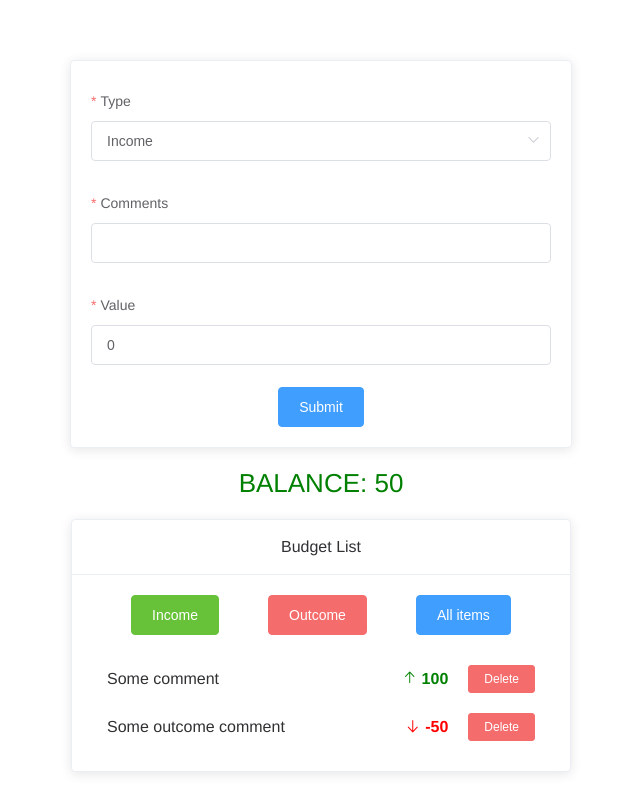
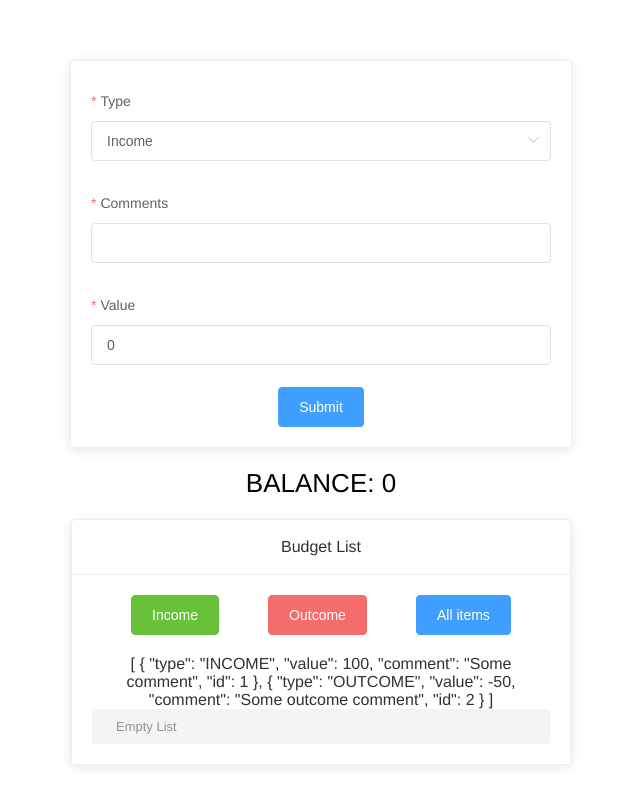
Before and after one commit to IvanNever/vue-budget-app, a Vue app: page / in a window 1280 px wide. Shown: the whole page, without its empty margins (319-959 px from the left). Built offline with nearby package versions, Linux system fonts and the light colour scheme.

Commit message:
include store in component

```diff
--- a/src/App.vue
+++ b/src/App.vue
@@ -20,18 +20,18 @@ export default {
   },
   data: () => ({
     list: {
-      1: {
-        type: 'INCOME',
-        value: 100,
-        comment: 'Some comment',
-        id: 1,
-      },
-      2: {
-        type: 'OUTCOME',
-        value: -50,
-        comment: 'Some outcome comment',
-        id: 2,
-      },
+      // 1: {
+      //   type: 'INCOME',
+      //   value: 100,
+      //   comment: 'Some comment',
+      //   id: 1,
+      // },
+      // 2: {
+      //   type: 'OUTCOME',
+      //   value: -50,
+      //   comment: 'Some outcome comment',
+      //   id: 2,
+      // },
     },
   }),
   computed: {
--- a/src/components/BudgetList.vue
+++ b/src/components/BudgetList.vue
@@ -6,6 +6,7 @@
         <el-button type="danger" @click="filterItem('OUTCOME')">Outcome</el-button>
         <el-button type="primary" @click="filterItem('ALL')">All items</el-button>
       </div>
+      <div>{{ budgetList }}</div>
       <template v-if="!isEmpty">
         <div v-for="(item, prop) in filterItem(filter)" :key="prop">
           <BudgetListItem  :item="item" @deleteItem="SetDeleteItem"/>
@@ -17,6 +18,8 @@
 </template>
 
 <script>
+import { mapGetters } from 'vuex';
+
 import BudgetListItem from '@/components/BudgetListItem';
 export default {
   name: "BudgetList",
@@ -35,6 +38,9 @@ export default {
     filter: "ALL",
   }),
   computed: {
+
+    ...mapGetters("dataList", ["budgetList"]),
+
     isEmpty() {
       return !Object.keys(this.list).length;
     },
--- a/src/main.js
+++ b/src/main.js
@@ -8,4 +8,4 @@ Vue.config.productionTip = false
 new Vue({
   store,
   render: h => h(App),
-}).$mount('#app')
+}).$mount('#app');
--- a/src/store/index.js
+++ b/src/store/index.js
@@ -1,6 +1,6 @@
 import Vue from 'vue';
 import Vuex from 'vuex';
-import budgetList from './modules/budgetList'
+import dataList from './modules/dataList'
 
 Vue.use(Vuex);
 
@@ -12,6 +12,6 @@ export default new Vuex.Store({
   actions: {
   },
   modules: {
-    budgetList,
+    dataList,
   },
 });
```
Also changed, not shown: src/store/modules/dataList.js (renamed from src/store/modules/budgetList.js).
